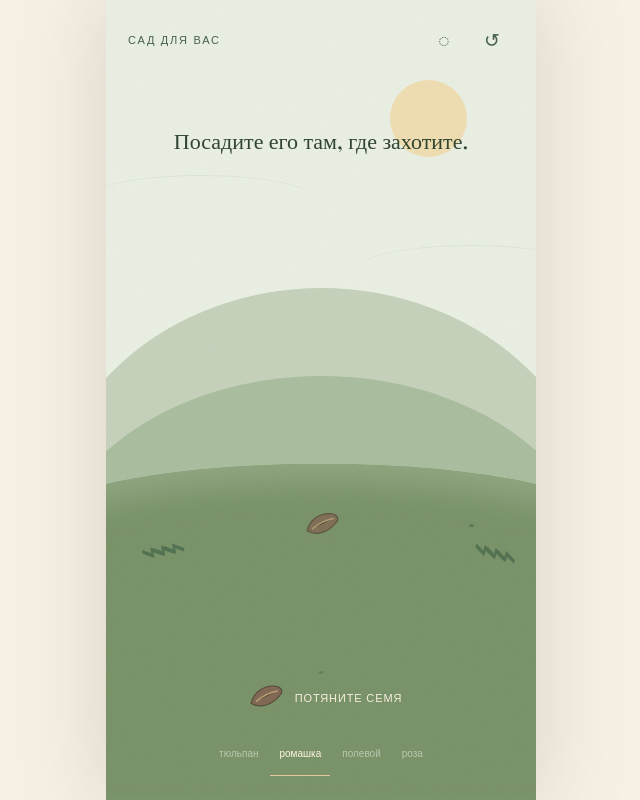
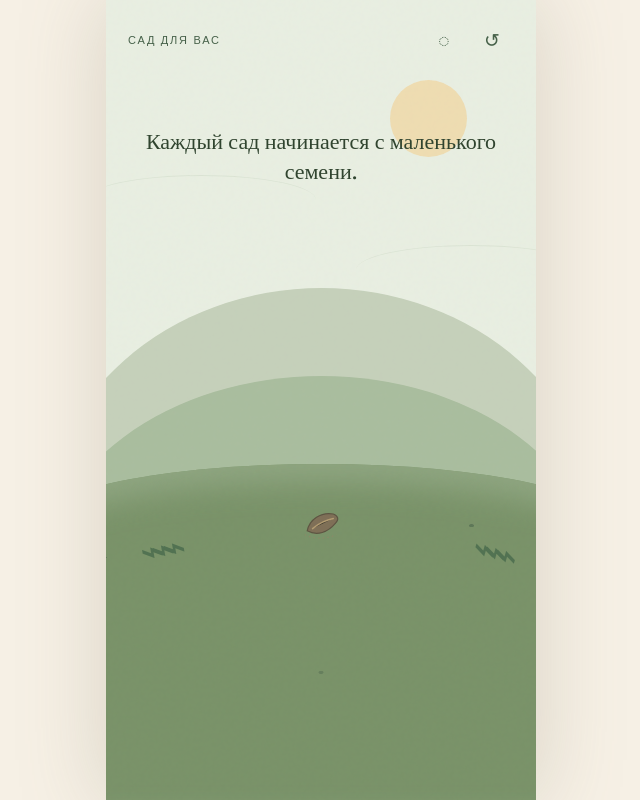
Before and after one commit to Ziug/ziug.github.io, a React (Vite) app: page / in a window 1280 px wide. Both pictures are taken after a click on the button "Войти в сад". Shown: the whole page, without its empty margins (319-959 px from the left). Built offline with nearby package versions, Linux system fonts and the light colour scheme; a web font is replaced by a local one.

Commit message:
Restore original opening beat: single buried seed, tray after soil tap

```diff
--- a/src/scenes/Garden.tsx
+++ b/src/scenes/Garden.tsx
@@ -130,6 +130,8 @@ export default function Garden({ onToBouquet }: { onToBouquet: () => void }) {
   const instruction =
     state.bouquetDone
       ? 'Этот сад теперь ваш.'
+      : state.flowers.length === 0 && !raked
+        ? 'Каждый сад начинается с маленького семени.'
         : state.flowers.length === 0
           ? 'Посадите его там, где захотите.'
           : state.flowers.length === 1 && state.flowers[0].growth < 0.55
@@ -141,6 +143,8 @@ export default function Garden({ onToBouquet }: { onToBouquet: () => void }) {
                 : !state.firefly.tamed
                   ? 'Кто-то светится в траве…'
                   : 'Тихо… сад замирает.';
+  // opening beat from the original: one buried seed first, tray only after a soil tap
+  const showTray = raked || state.flowers.length > 0;
 
   function pct(e: { clientX: number; clientY: number }) {
     const r = boxRef.current?.getBoundingClientRect();
@@ -458,6 +462,7 @@ export default function Garden({ onToBouquet }: { onToBouquet: () => void }) {
           {state.bouquetDone && !message && <small>Трогайте цветы, сажайте новые семена</small>}
         </div>
 
+        {showTray && (
         <div className={`seed-tray${state.flowers.length > 0 ? ' garden-tray' : ''}`} role="toolbar" aria-label="Семена для посадки">
           <button
             className="seed-choice"
@@ -480,6 +485,7 @@ export default function Garden({ onToBouquet }: { onToBouquet: () => void }) {
             ))}
           </div>
         </div>
+        )}
       </section>
     </motion.div>
   );
```
Lines whose indentation alone changed are shown as unchanged.
